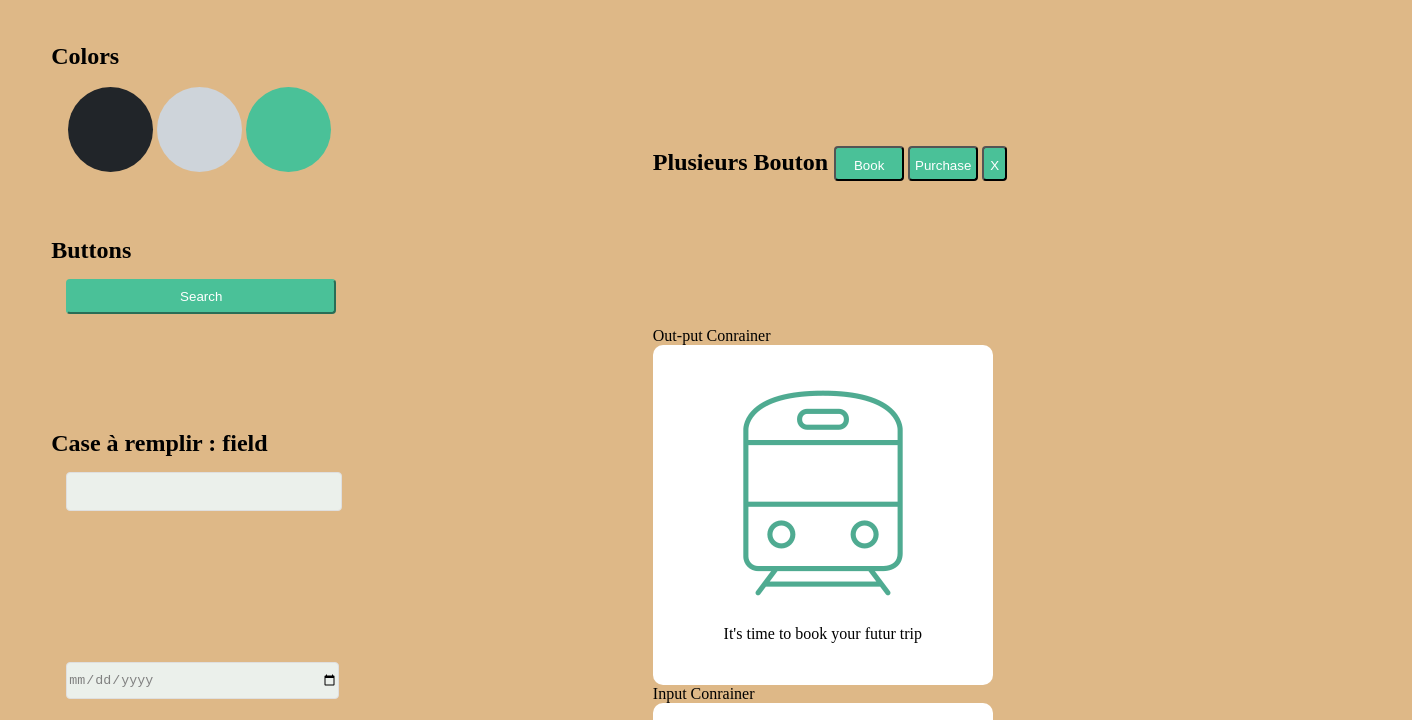
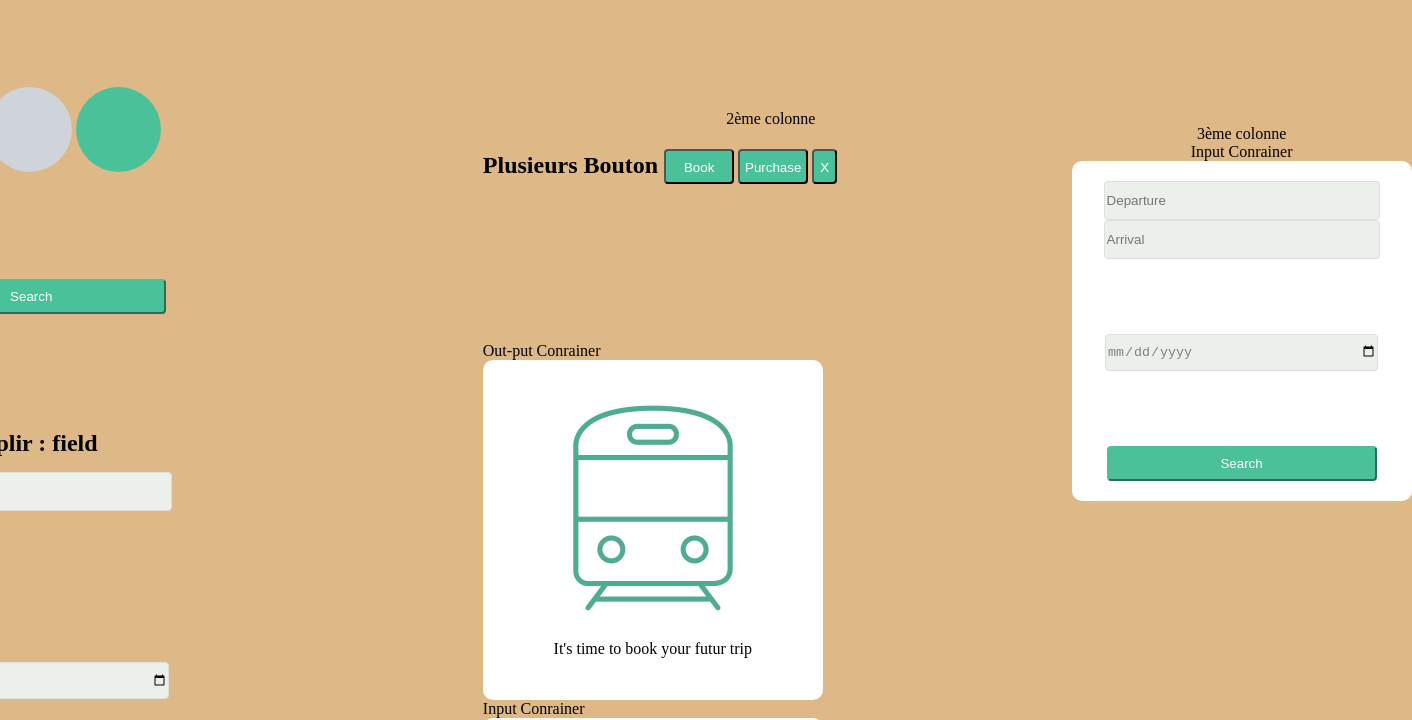
Before and after one commit to oumaimanaja/tickethack, a plain HTML site: page frontend/UI-KIT/uikit.html in a window 1280 px wide. Shown: the part 66-786 px from the top of the page, 1412 px wide, since content can reach past the window. Drawn offline with Linux system fonts and the light colour scheme.

Commit message:
Ajout UI kit

```diff
--- a/frontend/UI-KIT/style.css
+++ b/frontend/UI-KIT/style.css
@@ -80,7 +80,7 @@ body {
 
   .btn:hover{
     cursor: pointer;
-    background-color: #96dd99;
+    background-color: #ced4da;
   }
   .field{
     background-color: rgb(235, 240, 235);
@@ -112,9 +112,9 @@ body {
 
 .btn-book:hover{
     cursor: pointer;
-    background-color: #96dd99;
+    background-color:#ced4da;
   }
-  .btn-delete{
+.btn-delete{
     background-color: #4ac198;
     color: white;
     width: 25px;
@@ -129,7 +129,7 @@ body {
 
 .btn-delete:hover{
     cursor: pointer;
-    background-color: #96dd99;
+    background-color: #ced4da;
   }
 
 
--- a/frontend/UI-KIT/uikit.html
+++ b/frontend/UI-KIT/uikit.html
@@ -40,7 +40,7 @@
       </div>
     </div>
 
-    <div class="cart kit">
+    <div class="cart section">2ème colonne
       <div class="card">
         <span class="title">Plusieurs Bouton </span>
 
@@ -114,7 +114,23 @@
 
     </div>
 
+    <div class="section"> 3ème colonne
 
+      <span class="">Input Conrainer </span>
+      <div class="Input-container">
+          <div class="recherche">
+              <input class="field " type="text" placeholder="Departure"/>
+              <input class="field" type="text" placeholder="Arrival"/>
+          </div>
+
+          <input class="field" type="date"/>
+          <div class="low">
+              <button href="" class="btn"> Search</a>
+          </div>
+
+        </div>
+
+    </div>
 
 
   </div>
```
